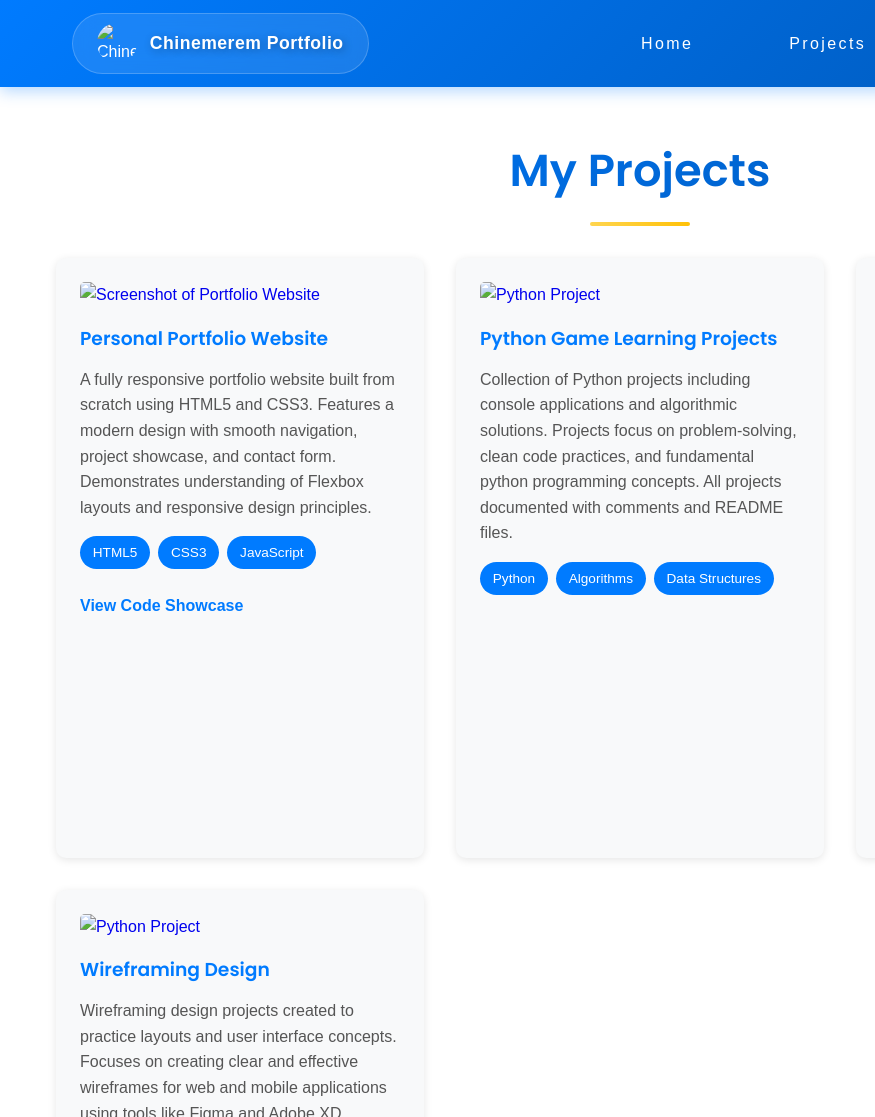
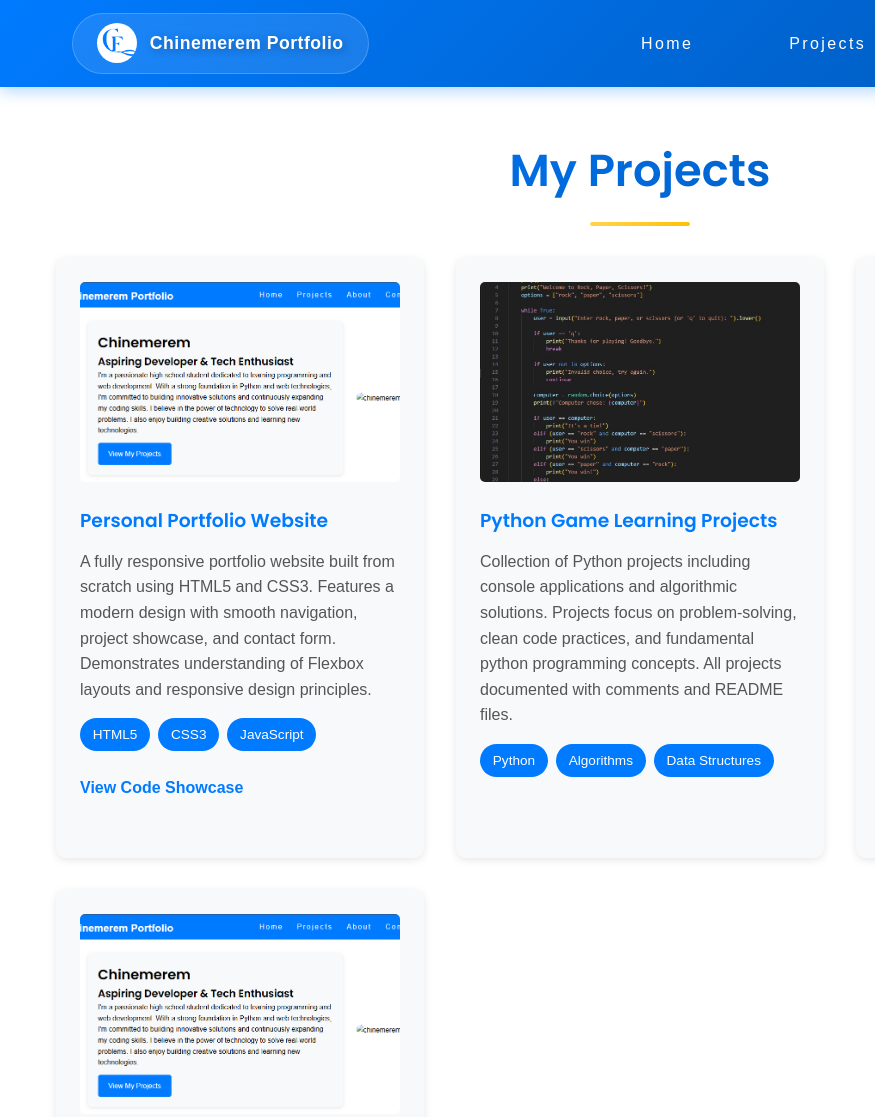
Before and after one commit to PYP-GUILD/Chinemerem-Portfolio, a plain HTML site: page projects.html in a window 1280 px wide. Shown: the top 1117 px of the page, 0-875 px from the left. Drawn offline with Linux system fonts and the light colour scheme; files that its build step writes are made by us from their sources.

Commit message:
Update projects.html

```diff
--- a/projects.html
+++ b/projects.html
@@ -6,7 +6,7 @@
     <meta name="viewport" content="width=device-width, initial-scale=1.0">
     <title>My Work | Chinemerem Projects</title>
     <link href="https://fonts.googleapis.com/css2?family=Poppins:wght@400;600&display=swap" rel="stylesheet">
-    <link rel="stylesheet" href="assets/css/style.css">
+    <link rel="stylesheet" href="style.css">
 </head>
 
 <body>
@@ -14,7 +14,7 @@
         <div class="nav-container">
             <div class="portfolio-head">
                 <a href="index.html">
-                    <img src="assets/logo/PRINCETEC.png" alt="Chinemerem Logo" class="navbar-logo">
+                    <img src="PRINCETEC.png" alt="Chinemerem Logo" class="navbar-logo">
                     <p>Chinemerem Portfolio</p>
                 </a>
             </div>
@@ -37,8 +37,8 @@
         <h1 class="section-title">My Projects</h1>
         <div class="projects-grid">
             <div class="project-card">
-                <a href="assets/images/project.jpg" class="lightbox-trigger">
-                    <img src="assets/images/project.jpg" alt="Screenshot of Portfolio Website" class="project-image">
+                <a href="project.jpg" class="lightbox-trigger">
+                    <img src="/project.jpg" alt="Screenshot of Portfolio Website" class="project-image">
                 </a>
                 <h3>Personal Portfolio Website</h3>
                 <p>A fully responsive portfolio website built from scratch using HTML5 and CSS3. Features a modern design with smooth navigation, project showcase, and contact form. Demonstrates understanding of Flexbox layouts and responsive design principles.</p>
@@ -52,8 +52,8 @@
 
 
             <div class="project-card">
-                <a href="assets/images/project2.jpg" class="lightbox-trigger">
-                    <img src="assets/images/project2.jpg" alt="Python Project" class="project-image">
+                <a href="project2.jpg" class="lightbox-trigger">
+                    <img src="project2.jpg" alt="Python Project" class="project-image">
                 </a>
                 <h3>Python Game Learning Projects</h3>
                 <p>Collection of Python projects including console applications and algorithmic solutions. Projects focus on problem-solving, clean code practices, and fundamental python programming concepts. All projects documented with comments and README
@@ -67,7 +67,7 @@
             </div>
 
             <div class="project-card">
-                <video src="assets/video/project-demo.mp4" alt="Web Design Project" class="project-image" controls></video>
+                <video src="project-demo.mp4" alt="Web Design Project" class="project-image" controls></video>
                 <h3>Canva Design Practice</h3>
                 <p>Canva Design Practice are created to practice mobile-first approach, Make flyers ,Design webpage,etc. Includes practice projects for learning CSS Grid, Flexbox, Flyers-Styling and modern web design patterns. All designs are fully tested
                     on different screen sizes.</p>
@@ -79,8 +79,8 @@
             </div>
 
             <div class="project-card">
-                <a href="assets/images/project.jpg" class="lightbox-trigger">
-                    <img src="assets/images/project.jpg" alt="Python Project" class="project-image">
+                <a href="project.jpg" class="lightbox-trigger">
+                    <img src="project.jpg" alt="Python Project" class="project-image">
                 </a>
                 <h3>Wireframing Design</h3>
                 <p>
@@ -131,7 +131,8 @@
         <img class="lightbox-img" src="" alt="Expanded project image">
     </div>
 
-    <script src="assets/js/main.js"></script>
+    <script src="main.js"></script>
 </body>
 
+
 </html>
```
